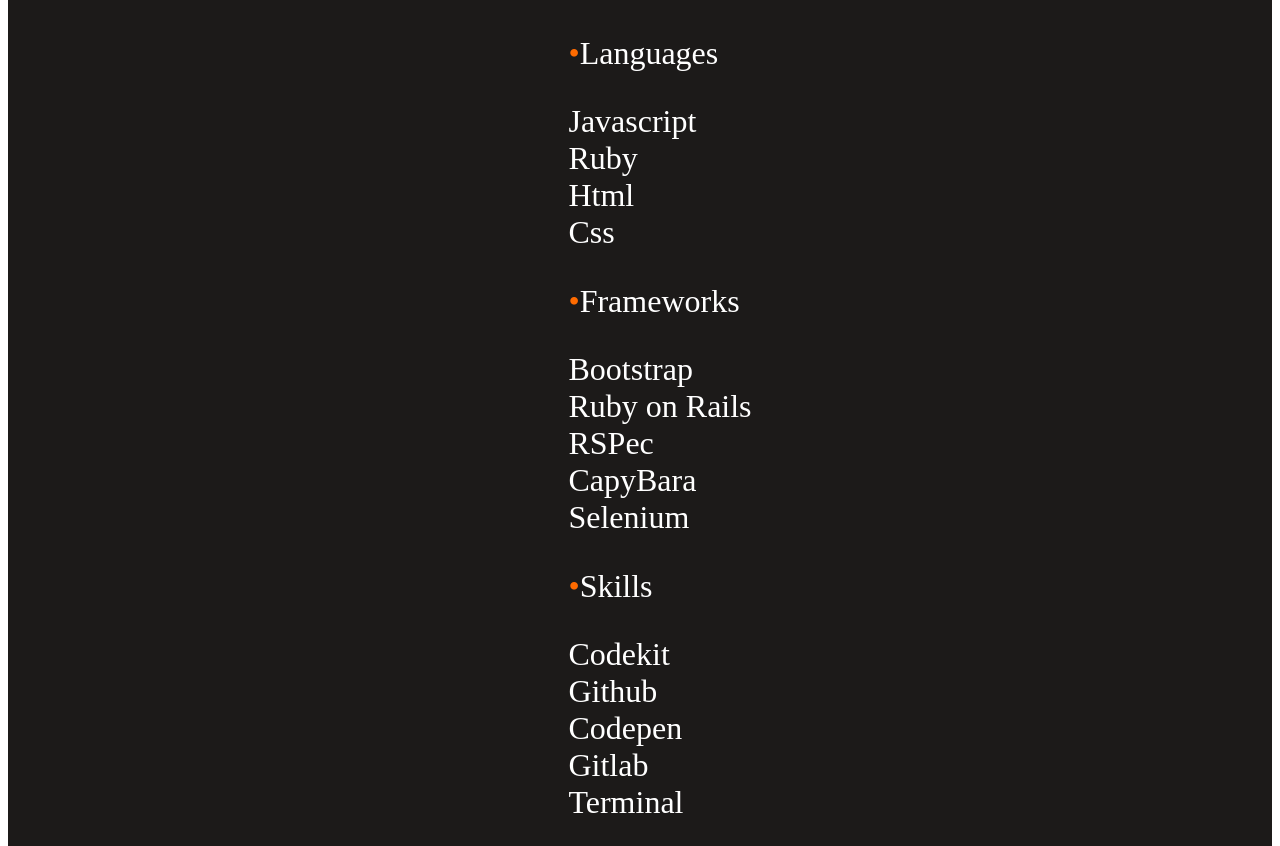
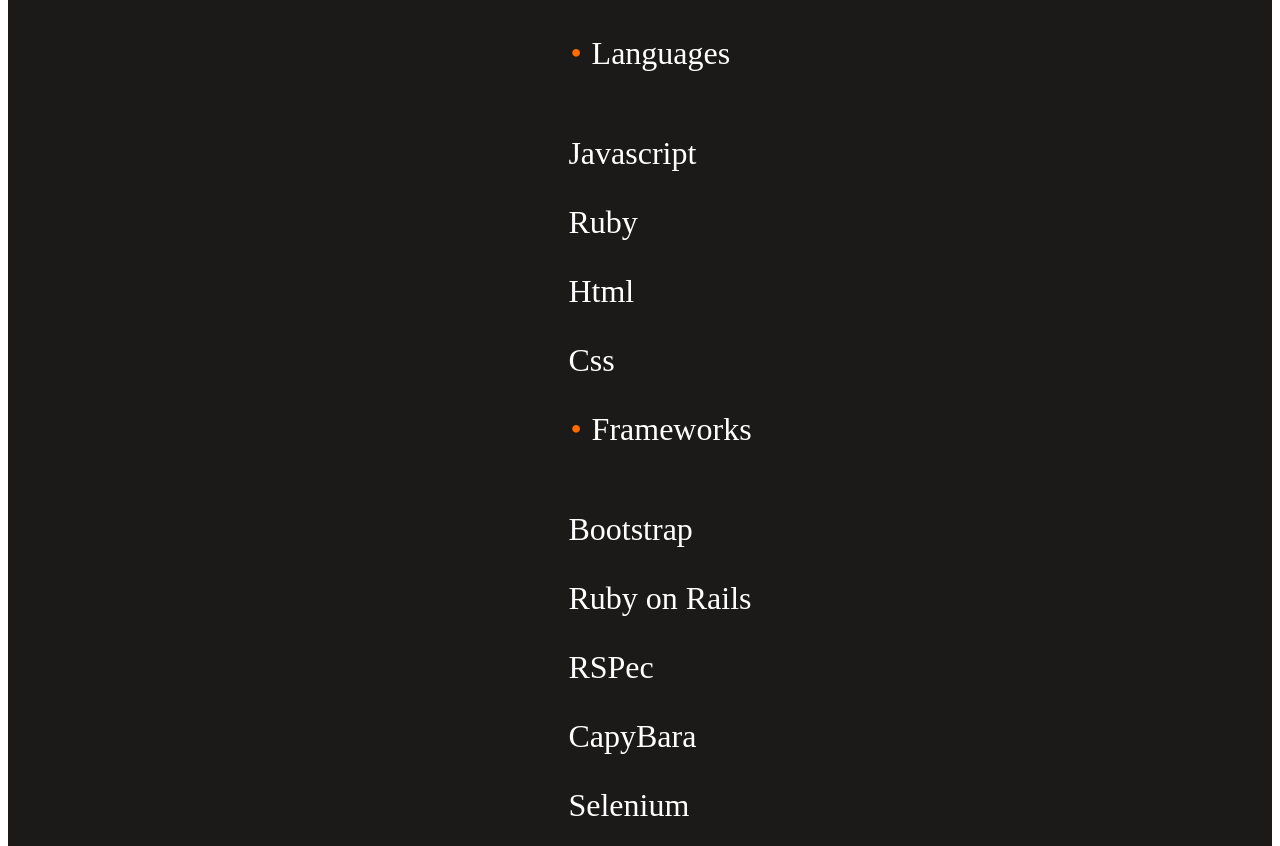
Before and after one commit to AtillaTahak/Portfolio-Mobile, a plain HTML site: page index.html in a window 1280 px wide. Shown: the part 2754-3600 px from the top of the page. Drawn offline with Linux system fonts and the light colour scheme.

```diff
--- a/index.html
+++ b/index.html
@@ -114,28 +114,28 @@
             <ul>
                 <li>Languages
                     <div class="sublist">
-                        <span>Javascript</span>
-                        <span>Ruby</span>
-                        <span>Html</span>
-                        <span>Css</span>
+                        <span class="sublist-title">Javascript</span>
+                        <span class="sublist-title">Ruby</span>
+                        <span class="sublist-title">Html</span>
+                        <span class="sublist-title">Css</span>
                     </div>
                 </li>
                 <li>Frameworks
                     <div class="sublist">
-                        <span>Bootstrap</span>
-                        <span>Ruby on Rails</span>
-                        <span>RSPec</span>
-                        <span>CapyBara</span>
-                        <span>Selenium</span>
+                        <span class="sublist-title">Bootstrap</span>
+                        <span class="sublist-title">Ruby on Rails</span>
+                        <span class="sublist-title">RSPec</span>
+                        <span class="sublist-title">CapyBara</span>
+                        <span class="sublist-title">Selenium</span>
                     </div>
                 </li>
                 <li>Skills
                     <div class="sublist">
-                        <span>Codekit</span>
-                        <span>Github</span>
-                        <span>Codepen</span>
-                        <span>Gitlab</span>
-                        <span>Terminal</span>
+                        <span class="sublist-title">Codekit</span>
+                        <span class="sublist-title">Github</span>
+                        <span class="sublist-title">Codepen</span>
+                        <span class="sublist-title">Gitlab</span>
+                        <span class="sublist-title">Terminal</span>
                     </div>
                 </li>
             </ul>
--- a/style.css
+++ b/style.css
@@ -55,6 +55,12 @@
   padding-right: 10px;
   padding-top: 10px;
   padding-bottom: 10px;
+  color: #091e42;
+}
+
+li:hover {
+  text-decoration: underline;
+  text-decoration-color: #396df2;
 }
 
 .work-items-button > button:hover {
@@ -210,6 +216,9 @@
   color: #ff6b00;
   line-height: 100px;
   font-size: 32px;
+  margin-left: 12px;
+  position: relative;
+  left: -10px;
 }
 
 .about-items > hr {
@@ -219,6 +228,11 @@
 .sublist {
   display: flex;
   flex-direction: column;
+}
+
+.sublist-title {
+  margin-top: 32px;
+  left: -20px;
 }
 
 .background {
```
